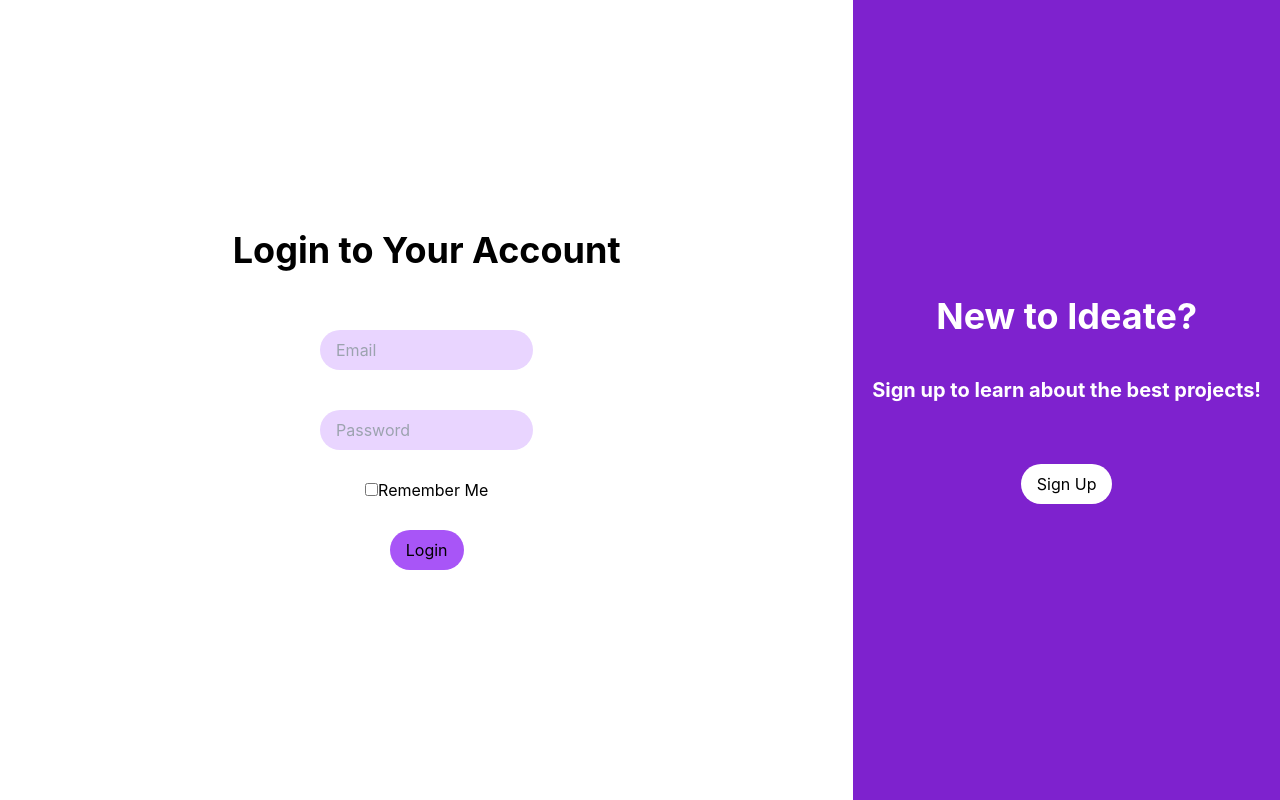
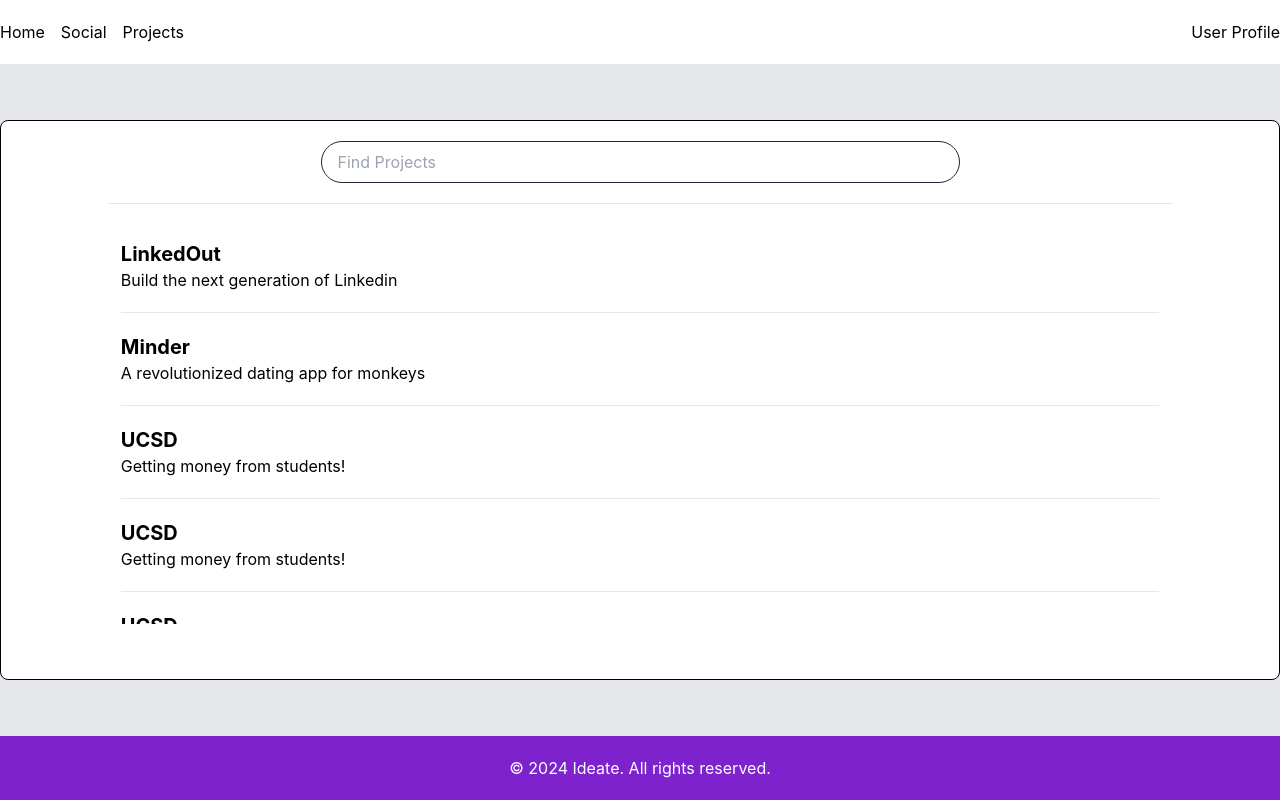
Before and after one commit to peterjhyoon/ideate, a React (Create React App) app in the folder client/: page / in a window 1280 px wide. Built offline with nearby package versions, Linux system fonts and the light colour scheme.

Commit message:
init other pages

```diff
--- a/client/src/App.jsx
+++ b/client/src/App.jsx
@@ -8,8 +8,8 @@
   return (
     <div className="flex flex-col min-h-screen">
       {/* Testing Purposes to comment components; will use react routers */}
-      {/* <ProjectDisplay /> */}
-      <Accounts />
+      <ProjectDisplay />
+      {/* <Accounts /> */}
     </div>
 
   );
```
Also changed, not shown: client/src/components/projects/CreateProject.jsx (added, +7 -0 lines), client/src/pages/SignUp.jsx (+7 -0 lines), client/src/pages/ViewApps.jsx (added, +7 -0 lines), client/src/pages/ViewProject.jsx (added, +7 -0 lines).
